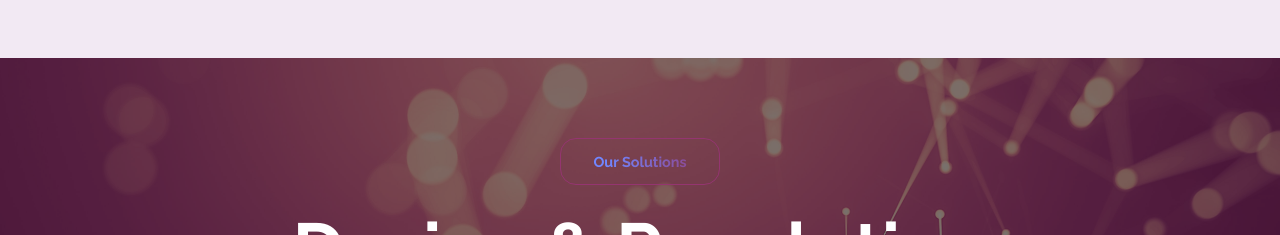
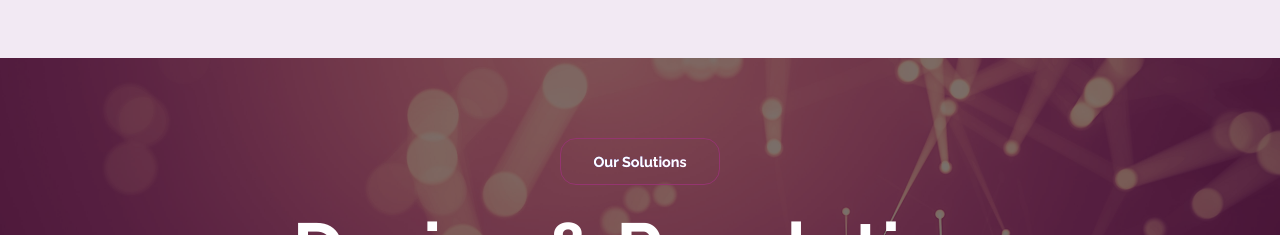
Before and after one commit to remeessalam/svtechwave, a React (Create React App) app: page /app-development in a window 1280 px wide. Shown: the part 5400-5635 px from the top of the page. Built offline with nearby package versions, Linux system fonts and the light colour scheme.

Commit message:
changes he mentioned done

```diff
--- a/src/components/common/Portfolio.jsx
+++ b/src/components/common/Portfolio.jsx
@@ -20,7 +20,7 @@ const Portfolio = ({ page }) => {
                 <img
                   src={item.img}
                   alt=""
-                  className="w-fit h-fit object-contain group-hover:scale-110 transition-all duration-300"
+                  className="w-fit  object-contain group-hover:scale-110 transition-all duration-300"
                 />
                 <div className="absolute bottom-0 left-0 w-full p-2 bg-primary/80 text-white flex flex-col gap-2">
                   <h3 className="font-medium text-center">{item.title}</h3>
--- a/src/pages/landingPages/LandingPage.jsx
+++ b/src/pages/landingPages/LandingPage.jsx
@@ -134,7 +134,7 @@ export const LandingPage = ({ page }) => {
         <div className="wrapper text-center flex flex-col gap-3">
           <div
             data-aos="fade-up"
-            className="gradient-rounded-text-box mx-auto mb-4"
+            className="gradient-rounded-text-box mx-auto mb-4 !text-white"
           >
             Our Solutions
           </div>
--- a/src/pages/website/Home.jsx
+++ b/src/pages/website/Home.jsx
@@ -112,7 +112,7 @@ const Home = () => {
           data-aos="fade-up"
           className="wrapper text-center flex flex-col gap-3"
         >
-          <div className="gradient-rounded-text-box mx-auto mb-4">
+          <div className="gradient-rounded-text-box mx-auto mb-4 !text-white">
             Who We Are
           </div>
           <h1 className="heading-2  max-w-[50rem] mx-auto text-white bg-clip-text text-transparent">
```
